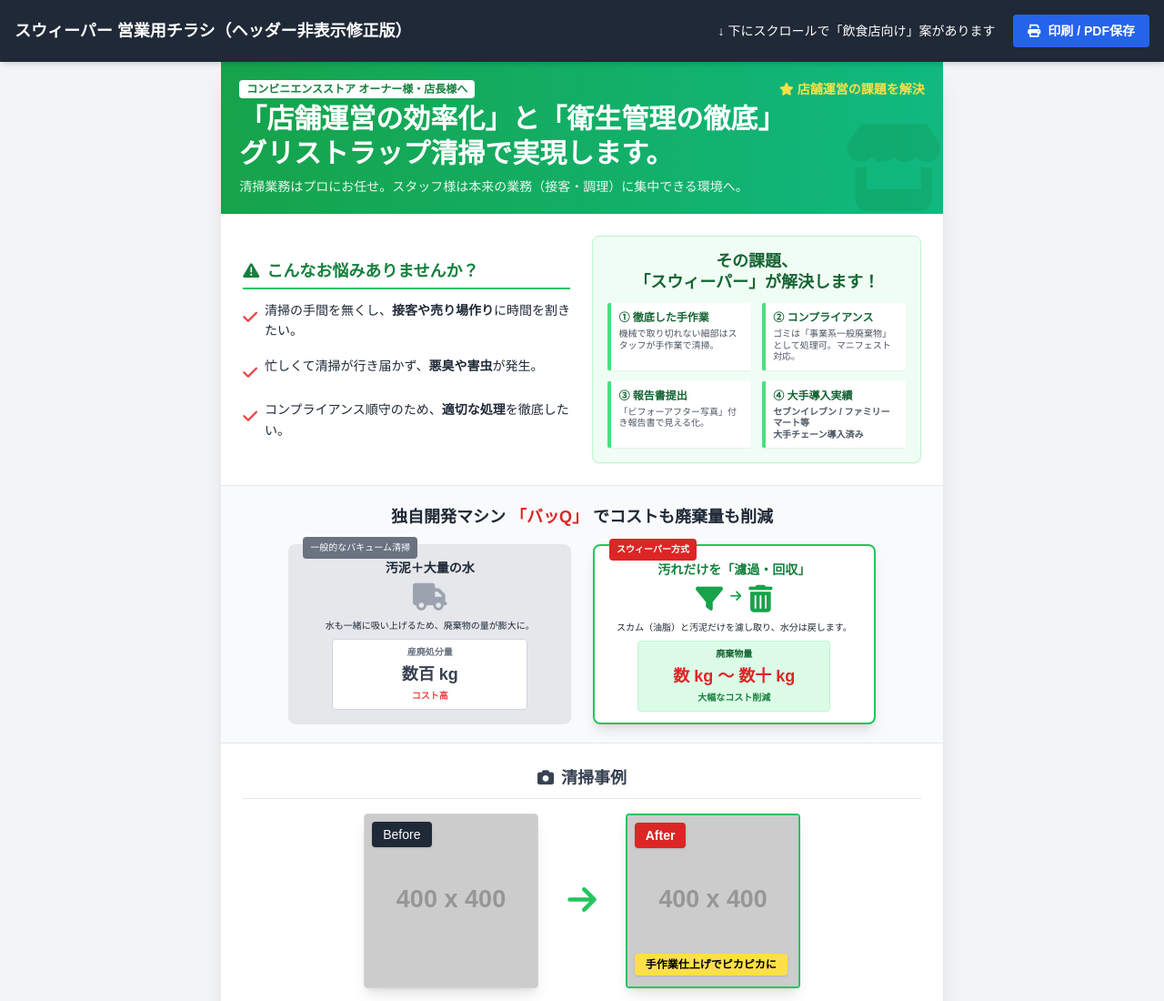
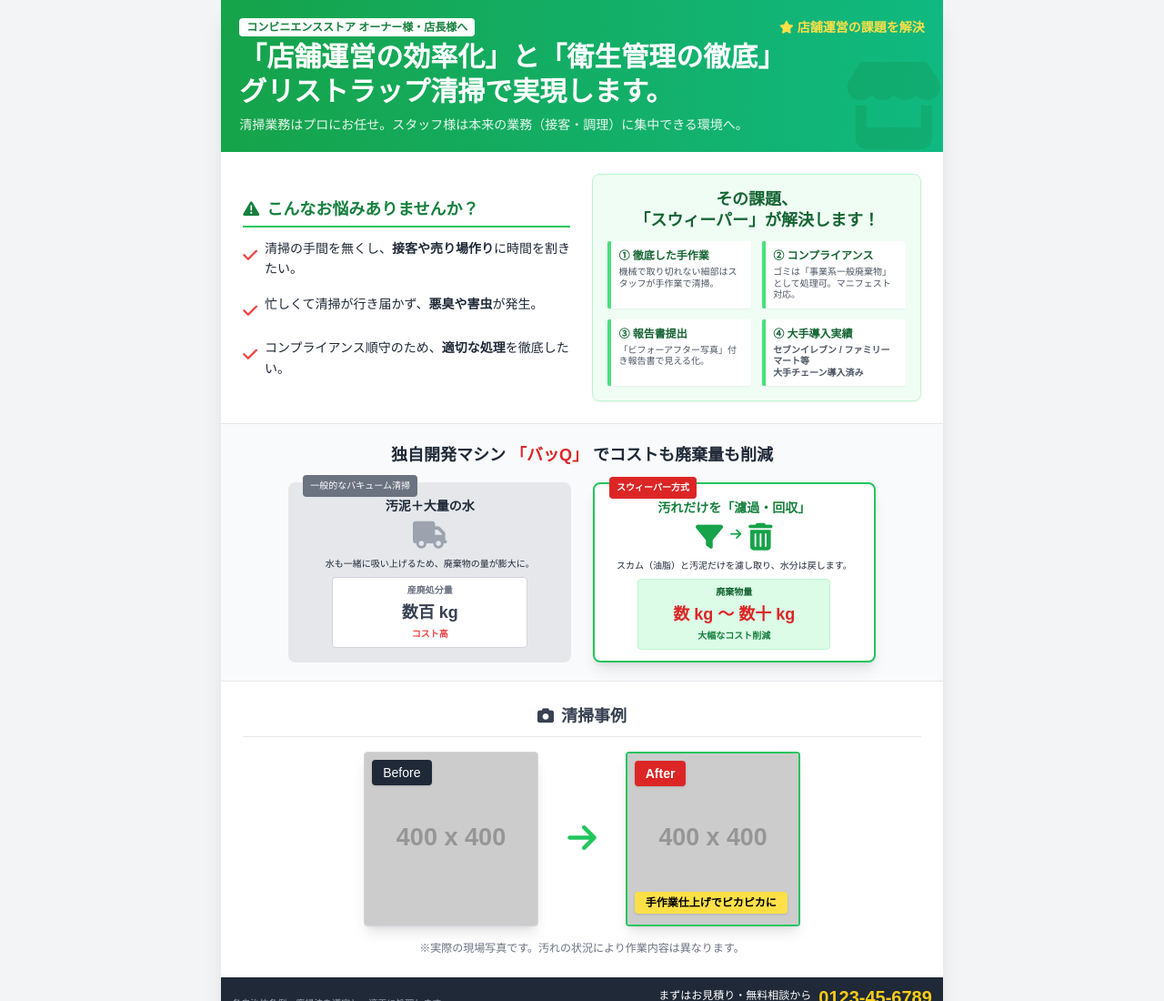
Before and after one commit to iWAY-INABA/-, a plain HTML site: page index.html in a window 1280 px wide. Shown: the top 1100 px of the page at 91% size. Drawn offline with nearby package versions, Linux system fonts and the light colour scheme; placeholder pictures from the web are drawn by us.

Commit message:
Update index.html

```diff
--- a/index.html
+++ b/index.html
@@ -11,8 +11,7 @@
             @page { margin: 0; }
             body { margin: 0; -webkit-print-color-adjust: exact; print-color-adjust: exact; }
             .page-break { display: block; page-break-before: always; }
-            /* 修正点：!importantをつけて強制的に非表示にします */
-            .no-print { display: none !important; }
+            .no-print { display: none; }
         }
         .font-gothic { font-family: "Hiragino Kaku Gothic Pro", "Meiryo", sans-serif; }
         .font-mincho { font-family: "Yu Mincho", "MS PMincho", serif; }
@@ -20,20 +19,11 @@
 </head>
 <body class="bg-gray-100 font-gothic text-gray-800">
 
-    <!-- Navigation for Preview -->
-    <div class="no-print bg-gray-800 text-white p-4 sticky top-0 z-50 shadow-md flex justify-between items-center">
-        <h1 class="text-lg font-bold">スウィーパー 営業用チラシ（ヘッダー非表示修正版）</h1>
-        <div class="text-sm">
-            <span class="mr-4">↓ 下にスクロールで「飲食店向け」案があります</span>
-            <button onclick="window.print()" class="bg-blue-600 hover:bg-blue-500 px-4 py-2 rounded font-bold">
-                <i class="fas fa-print mr-2"></i>印刷 / PDF保存
-            </button>
-        </div>
-    </div>
+    <!-- Navigation Bar Removed -->
 
     <!-- =========================================
          チラシ案1：コンビニエンスストア向け
-         修正：印刷用CSSの強化のみ（コンテンツ変更なし）
+         修正：ナビゲーションバー削除
     ========================================== -->
     <div class="max-w-[210mm] mx-auto bg-white shadow-xl my-0 overflow-hidden relative h-[297mm] flex flex-col">
 
```
